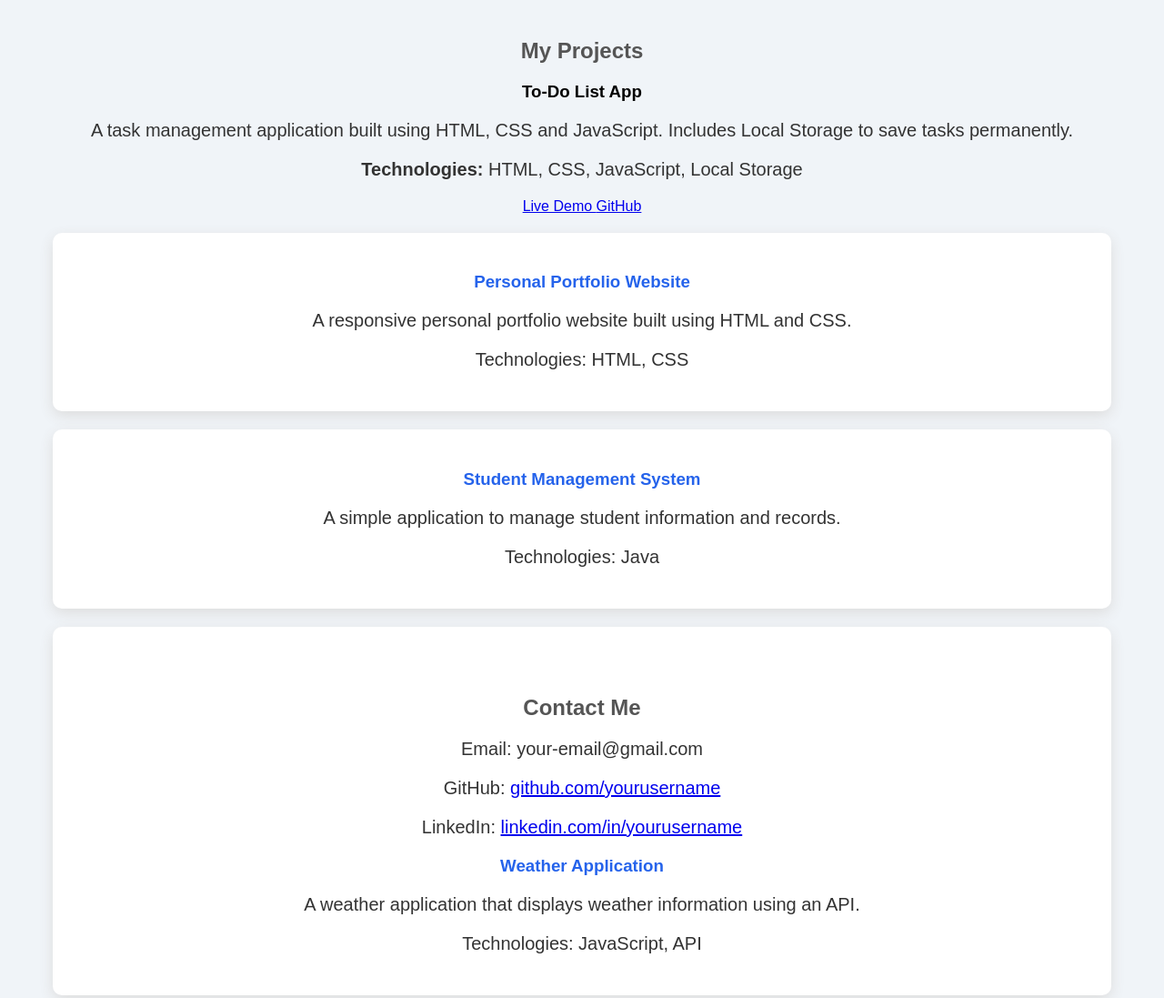
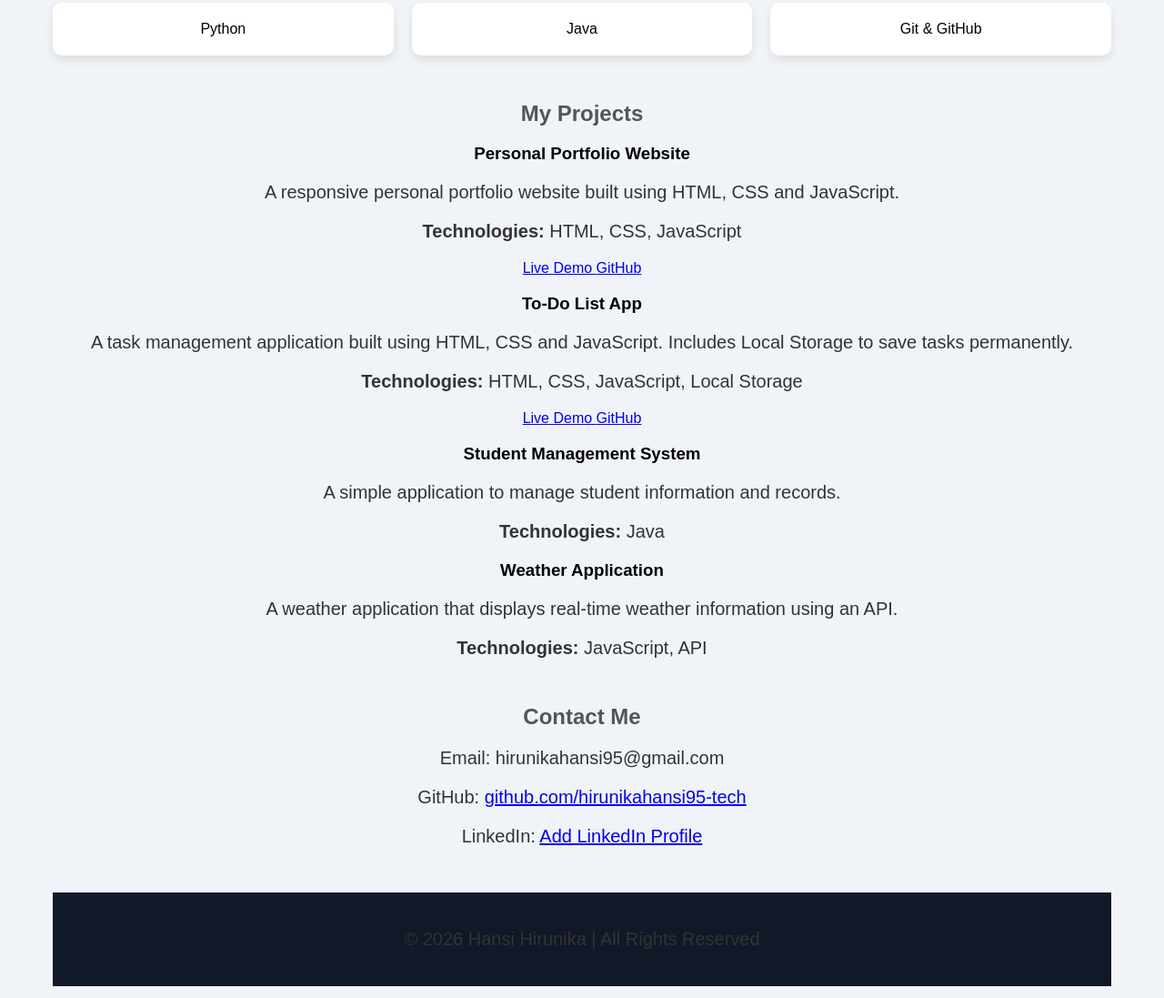
Before and after one commit to hirunikahansi95-tech/hansi-portfolio, a plain HTML site: page index.html in a window 1280 px wide. Shown: the part 888-1985 px from the top of the page at 91% size. Drawn offline with Linux system fonts and the light colour scheme.

Commit message:
Improve portfolio structure and projects

```diff
--- a/index.html
+++ b/index.html
@@ -1,24 +1,21 @@
 <!DOCTYPE html>
-
-<html>
+<html lang="en">
 
 <head>
+
+    <meta charset="UTF-8">
+    <meta name="viewport" content="width=device-width, initial-scale=1.0">
+
+    <title>Hansi Portfolio</title>
+
     <link rel="stylesheet" href="style.css">
-<title>Hansi Portfolio</title>
 
 </head>
 
 
+<body>
 
 
-<body>
-<footer>
-
-<p>
-© 2026 Hansi Hirunika | All Rights Reserved
-</p>
-
-</footer>
 <nav>
 
     <h2>Hansi.dev</h2>
@@ -37,131 +34,69 @@
 
 </nav>
 
+
+
+<header>
+
     <img src="profile.jpg" width="150" alt="Hansi Profile">
 
 
     <h1>Hello, I'm Hansi</h1>
 
 
-<h2>IT Student | Future Software Developer</h2>
+    <h2>
+        IT Student | Future Software Developer
+    </h2>
 
 
     <p>
         I am learning Web Development and Software Engineering.
-I am currently studying Bachelor of Information Technology at University of Moratuwa.
+        I am currently studying Bachelor of Information Technology
+        at University of Moratuwa.
     </p>
 
 
+    <a href="#contact">
         <button>
             Contact Me
         </button>
+    </a>
+
+
+</header>
+
+
+
+
 
 <section id="about">
 
     <h2>About Me</h2>
-<section id="skills">
-
-<h2>My Skills</h2>
-<section id="projects">
-
-<h2>My Projects</h2>
-<div class="project-card">
-
-    <h3>To-Do List App</h3>
-
-    <p>
-        A task management application built using HTML, CSS and JavaScript.
-        Includes Local Storage to save tasks permanently.
-    </p>
-
-    <p>
-        <strong>Technologies:</strong>
-        HTML, CSS, JavaScript, Local Storage
-    </p>
-
-    <a href="https://hirunikahansi95-tech.github.io/todo-list-app/" target="_blank">
-        Live Demo
-    </a>
-
-    <a href="https://github.com/hirunikahansi95-tech/todo-list-app" target="_blank">
-        GitHub
-    </a>
-
-</div>
-
-<div class="project">
-
-<h3>Personal Portfolio Website</h3>
-
-<p>
-A responsive personal portfolio website built using HTML and CSS.
-</p>
-
-<p>
-Technologies: HTML, CSS
-</p>
-
-</div>
-
-
-
-<div class="project">
-
-<h3>Student Management System</h3>
-
-<p>
-A simple application to manage student information and records.
-</p>
-
-<p>
-Technologies: Java
-</p>
-
-</div>
-
-
-
-<div class="project">
-<section id="contact">
-
-<h2>Contact Me</h2>
-
-<p>
-Email: your-email@gmail.com
-</p>
 
 
     <p>
-GitHub:
-<a href="https://github.com/yourusername">
-github.com/yourusername
-</a>
-</p>
 
+        I am an undergraduate student following
+        Bachelor of Information Technology at University of Moratuwa.
 
-<p>
-LinkedIn:
-<a href="https://linkedin.com/in/yourusername">
-linkedin.com/in/yourusername
-</a>
+        I am interested in Web Development,
+        Software Engineering, Cloud Computing and Artificial Intelligence.
+
     </p>
 
 
 </section>
-<h3>Weather Application</h3>
-
-<p>
-A weather application that displays weather information using an API.
-</p>
-
-<p>
-Technologies: JavaScript, API
-</p>
-
-</div>
 
 
-</section>
+
+
+
+
+<section id="skills">
+
+
+    <h2>My Skills</h2>
+
 
     <div class="skills">
 
@@ -183,20 +118,239 @@
 
 
 </section>
-<p>
-
-I am an undergraduate student following
-Bachelor of Information Technology at University of Moratuwa.
-
-I am interested in Web Development, Software Engineering,
-Cloud Computing and Artificial Intelligence.
-
-</p>
-
-</section>
-</body>
 
 
 
 
+
+
+
+<section id="projects">
+
+
+<h2>My Projects</h2>
+
+
+
+
+<div class="project-card">
+
+
+<h3>Personal Portfolio Website</h3>
+
+
+<p>
+
+A responsive personal portfolio website built using
+HTML, CSS and JavaScript.
+
+</p>
+
+
+<p>
+
+<strong>Technologies:</strong>
+HTML, CSS, JavaScript
+
+</p>
+
+
+<a href="https://hirunikahansi95-tech.github.io/hansi-portfolio/" target="_blank">
+Live Demo
+</a>
+
+
+<a href="https://github.com/hirunikahansi95-tech/hansi-portfolio" target="_blank">
+GitHub
+</a>
+
+
+</div>
+
+
+
+
+
+
+
+<div class="project-card">
+
+
+<h3>To-Do List App</h3>
+
+
+<p>
+
+A task management application built using
+HTML, CSS and JavaScript.
+
+Includes Local Storage to save tasks permanently.
+
+</p>
+
+
+<p>
+
+<strong>Technologies:</strong>
+
+HTML, CSS, JavaScript, Local Storage
+
+</p>
+
+
+<a href="https://hirunikahansi95-tech.github.io/todo-list-app/" target="_blank">
+Live Demo
+</a>
+
+
+<a href="https://github.com/hirunikahansi95-tech/todo-list-app" target="_blank">
+GitHub
+</a>
+
+
+</div>
+
+
+
+
+
+
+
+
+<div class="project-card">
+
+
+<h3>Student Management System</h3>
+
+
+<p>
+
+A simple application to manage student information
+and records.
+
+</p>
+
+
+<p>
+
+<strong>Technologies:</strong>
+
+Java
+
+</p>
+
+
+</div>
+
+
+
+
+
+
+
+
+<div class="project-card">
+
+
+<h3>Weather Application</h3>
+
+
+<p>
+
+A weather application that displays real-time weather
+information using an API.
+
+</p>
+
+
+<p>
+
+<strong>Technologies:</strong>
+
+JavaScript, API
+
+</p>
+
+
+</div>
+
+
+
+
+
+</section>
+
+
+
+
+
+
+
+
+
+<section id="contact">
+
+
+<h2>Contact Me</h2>
+
+
+<p>
+Email:
+hirunikahansi95@gmail.com
+</p>
+
+
+
+<p>
+
+GitHub:
+
+<a href="https://github.com/hirunikahansi95-tech">
+
+github.com/hirunikahansi95-tech
+
+</a>
+
+</p>
+
+
+
+<p>
+
+LinkedIn:
+
+<a href="#">
+
+Add LinkedIn Profile
+
+</a>
+
+</p>
+
+
+
+</section>
+
+
+
+
+
+
+
+<footer>
+
+
+<p>
+
+© 2026 Hansi Hirunika | All Rights Reserved
+
+</p>
+
+
+</footer>
+
+
+
+</body>
+
 </html>
```
Lines whose indentation alone changed are shown as unchanged.
